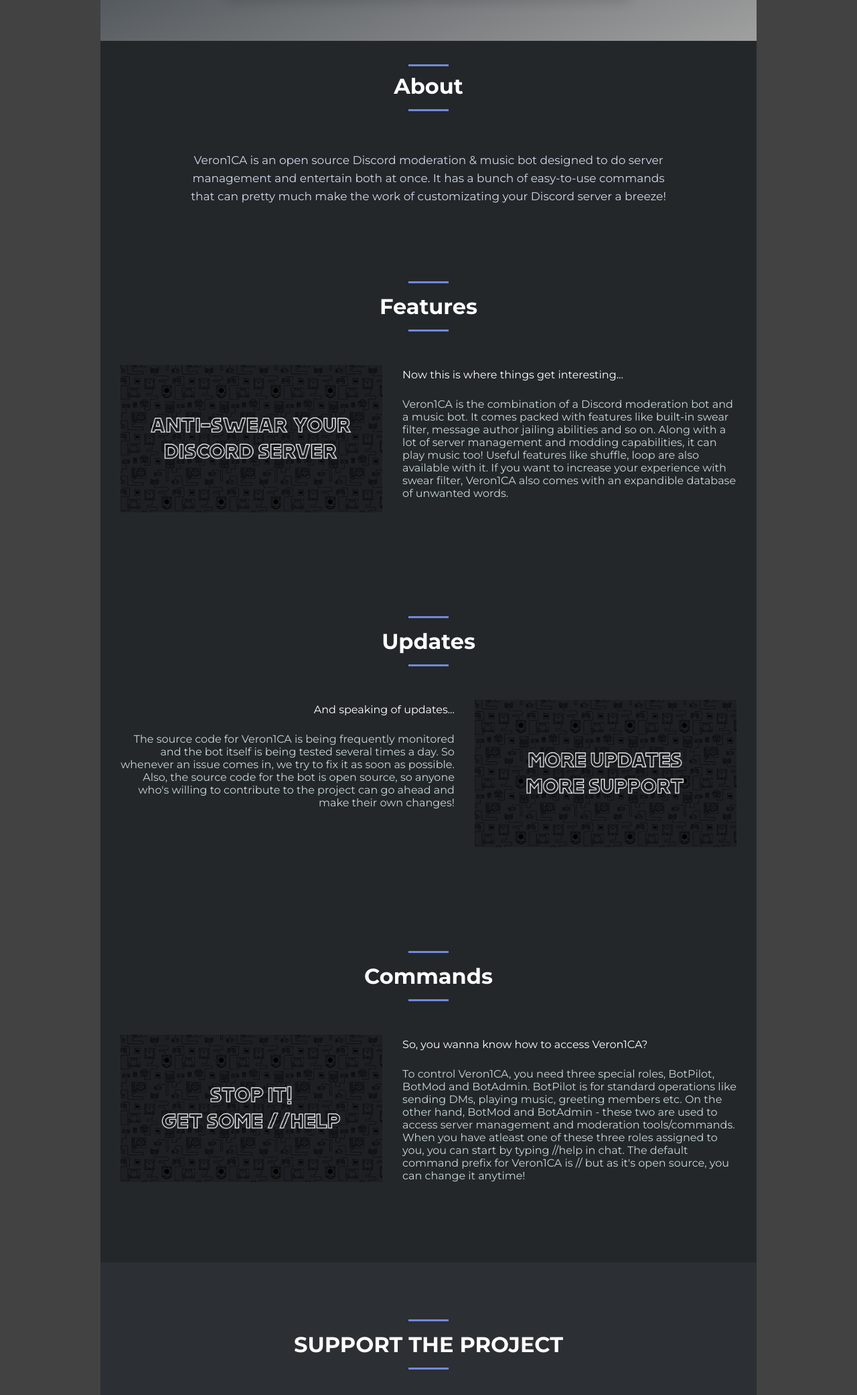
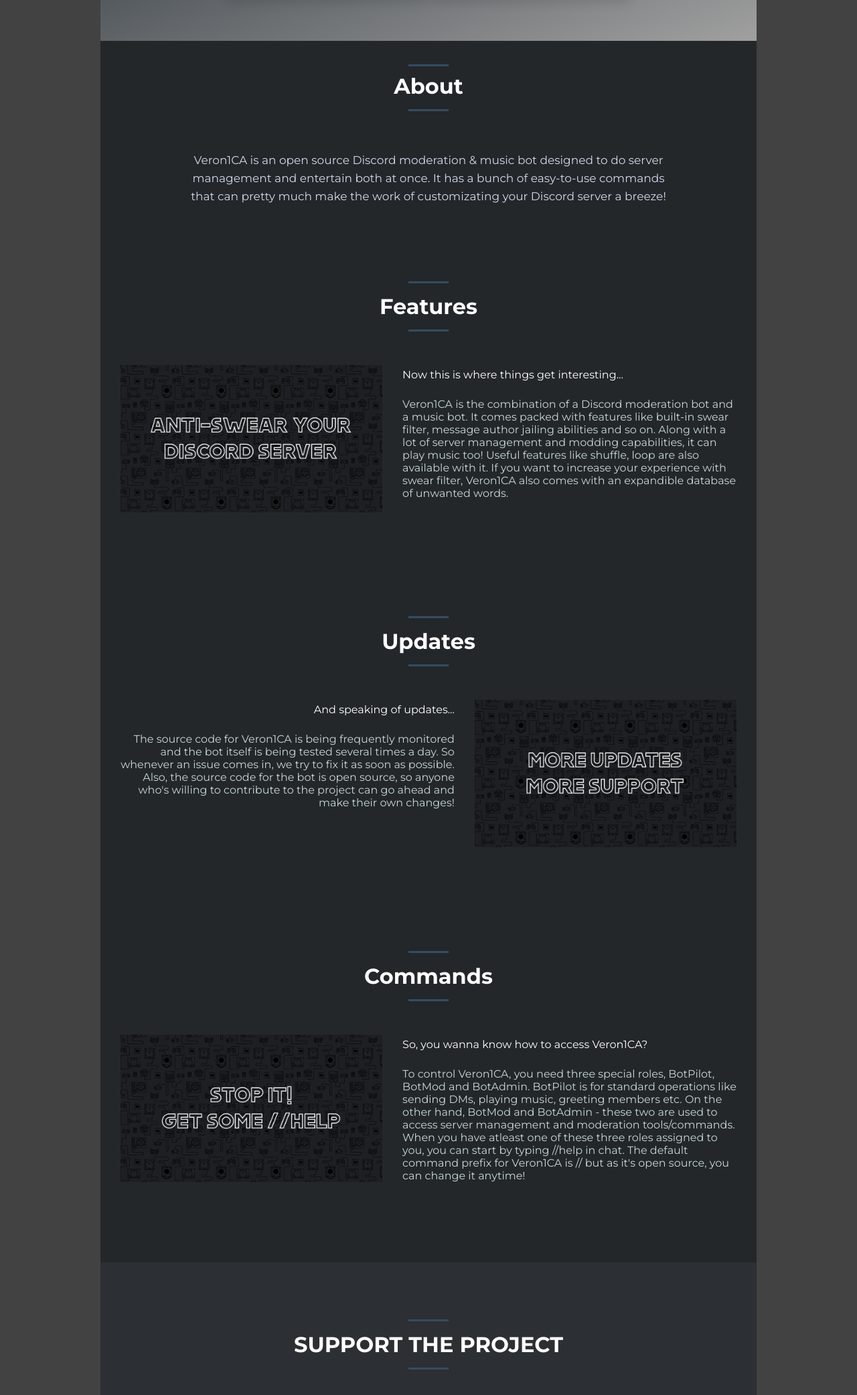
Before and after one commit to shiddharth/IgKnite, a plain HTML site: page index.html in a window 1280 px wide. Shown: the part 409-2492 px from the top of the page at 67% size. Drawn offline with Linux system fonts and the light colour scheme.

Commit message:
Modified styles.css

```diff
--- a/assets/css/styles.css
+++ b/assets/css/styles.css
@@ -106,7 +106,7 @@ body {
 }
 
 .btn:hover {
-	background-color: #7289DA;
+	background-color: #364c60;
 	box-shadow: 0px 15px 20px rgba(0, 0, 0, 0.1);
 	color: #fff;
 	transform: translateY(-7px);
@@ -119,7 +119,6 @@ body {
 /*About*/
 .about {
 	background: #23272A;
-
 }
 
 .about_title h2{
@@ -135,7 +134,7 @@ body {
 	display: block;
 	width: 60px;
 	height: 3px;
-	background: #7289DA;
+	background: #364c60;
 	margin: 15px auto 10px auto;
 }
 
@@ -184,7 +183,7 @@ body {
 	display: block;
 	width: 60px;
 	height: 3px;
-	background: #7289DA;
+	background: #364c60;
 	margin: 15px auto 15px auto;
 }
 
@@ -235,7 +234,7 @@ body {
 	display: block;
 	width: 60px;
 	height: 3px;
-	background: #7289DA;
+	background: #364c60;
 	margin: 15px auto 15px auto;
 }
 
```
